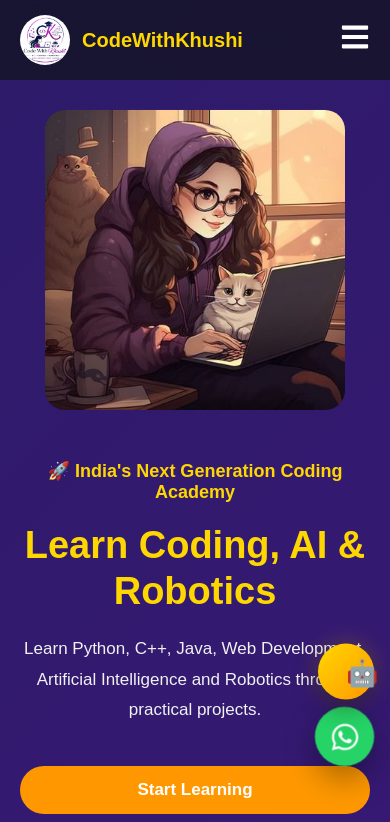
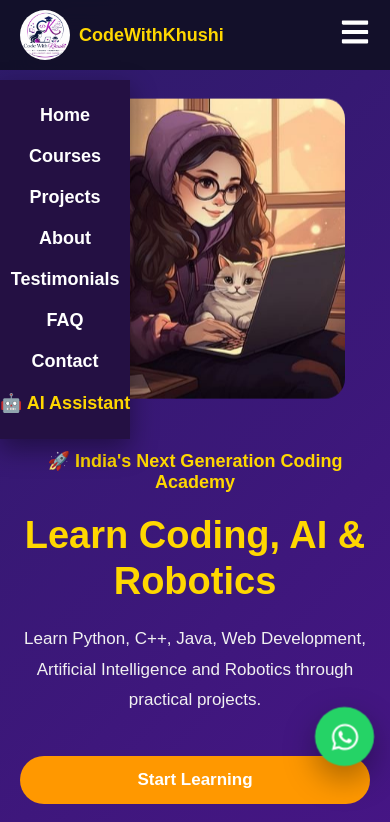
Before and after one commit to khushicode27-sys/codewithkhushi, a React (Vite) app: page / in a window 390 px wide. Shown: the top 822 px of the page. Built offline with nearby package versions, Linux system fonts and the light colour scheme.

Commit message:
Add multiple pages and navigation

```diff
--- a/package.json
+++ b/package.json
@@ -19,6 +19,7 @@
     "react-dom": "^19.2.8",
     "react-icons": "^5.7.0",
     "react-markdown": "^10.1.0",
+    "react-router-dom": "^7.18.2",
     "swiper": "^14.0.7"
   },
   "devDependencies": {
--- a/src/App.jsx
+++ b/src/App.jsx
@@ -1,3 +1,5 @@
+import { BrowserRouter, Routes, Route } from "react-router-dom";
+
 import Navbar from "./components/Navbar";
 import Hero from "./components/Hero";
 import Featured from "./components/Featured";
@@ -16,29 +18,101 @@
 import Footer from "./components/Footer";
 import FloatingWhatsapp from "./components/FloatingWhatsapp";
 import ScrollTop from "./components/ScrollTop";
-function App() {
+
+function Home() {
   return (
     <>
-      <Navbar />
       <Hero />
       <Featured />
       <Projects />
       <WhyChoose />
+    </>
+  );
+}
+
+function CoursesPage() {
+  return (
+    <>
       <Courses />
       <Subjects />
       <Fees />
       <DemoVideo />
-      <AIChat />
-      <About />
-      <Achievements />
-      <Testimonials />
-      <FAQ />
-      <Contact />
-      <Footer />
-      <FloatingWhatsapp />
-<ScrollTop />
     </>
   );
 }
 
+function AboutPage() {
+  return (
+    <>
+      <About />
+      <WhyChoose />
+      <Achievements />
+    </>
+  );
+}
+
+function ProjectsPage() {
+  return <Projects />;
+}
+
+function TestimonialsPage() {
+  return (
+    <>
+      <Testimonials />
+      <Achievements />
+    </>
+  );
+}
+
+function FAQPage() {
+  return <FAQ />;
+}
+
+function ContactPage() {
+  return <Contact />;
+}
+
+function AIPage() {
+  return (
+    <>
+      <AIChat />
+    </>
+  );
+}
+
+function App() {
+  return (
+    <BrowserRouter>
+      <Navbar />
+
+      <main>
+        <Routes>
+          <Route path="/" element={<Home />} />
+
+          <Route path="/courses" element={<CoursesPage />} />
+
+          <Route path="/about" element={<AboutPage />} />
+
+          <Route path="/projects" element={<ProjectsPage />} />
+
+          <Route
+            path="/testimonials"
+            element={<TestimonialsPage />}
+          />
+
+          <Route path="/faq" element={<FAQPage />} />
+
+          <Route path="/contact" element={<ContactPage />} />
+
+          <Route path="/ai-assistant" element={<AIPage />} />
+        </Routes>
+      </main>
+
+      <Footer />
+      <FloatingWhatsapp />
+      <ScrollTop />
+    </BrowserRouter>
+  );
+}
+
 export default App;
--- a/src/components/Navbar.jsx
+++ b/src/components/Navbar.jsx
@@ -1,4 +1,5 @@
 import { useState } from "react";
+import { Link } from "react-router-dom";
 import { FaBars, FaTimes } from "react-icons/fa";
 import logo from "../assets/logo.jpeg";
 import "../styles/Navbar.css";
@@ -12,12 +13,17 @@
     <nav className="navbar">
 
       <div className="logo">
+        <Link to="/" onClick={closeMenu}>
           <img
             src={logo}
             alt="CodeWithKhushi Logo"
             className="logo-img"
           />
+        </Link>
+
+        <Link to="/" onClick={closeMenu}>
           <h2>CodeWithKhushi</h2>
+        </Link>
       </div>
 
       <div
@@ -30,33 +36,51 @@
       <ul className={menuOpen ? "nav-links active" : "nav-links"}>
 
         <li>
-          <a href="#home" onClick={closeMenu}>
+          <Link to="/" onClick={closeMenu}>
             Home
-          </a>
+          </Link>
         </li>
 
         <li>
-          <a href="#courses" onClick={closeMenu}>
+          <Link to="/courses" onClick={closeMenu}>
             Courses
-          </a>
+          </Link>
         </li>
 
         <li>
-          <a href="#projects" onClick={closeMenu}>
+          <Link to="/projects" onClick={closeMenu}>
             Projects
-          </a>
+          </Link>
         </li>
 
         <li>
-          <a href="#about" onClick={closeMenu}>
+          <Link to="/about" onClick={closeMenu}>
             About
-          </a>
+          </Link>
         </li>
 
         <li>
-          <a href="#contact" onClick={closeMenu}>
+          <Link to="/testimonials" onClick={closeMenu}>
+            Testimonials
+          </Link>
+        </li>
+
+        <li>
+          <Link to="/faq" onClick={closeMenu}>
+            FAQ
+          </Link>
+        </li>
+
+        <li>
+          <Link to="/contact" onClick={closeMenu}>
             Contact
-          </a>
+          </Link>
+        </li>
+
+        <li>
+          <Link to="/ai-assistant" onClick={closeMenu}>
+            🤖 AI Assistant
+          </Link>
         </li>
 
       </ul>
--- a/src/styles/Navbar.css
+++ b/src/styles/Navbar.css
@@ -1,108 +1,220 @@
 /* ================= NAVBAR ================= */
 
-.navbar{
-    width:100%;
-    position:sticky;
-    top:0;
-    left:0;
-    z-index:999;
-    display:flex;
-    justify-content:space-between;
-    align-items:center;
-    padding:18px 8%;
-    background:rgba(20,20,40,.85);
-    backdrop-filter:blur(12px);
+.navbar {
+  width: 100%;
+  height: 80px;
+  position: sticky;
+  top: 0;
+  z-index: 9999;
+
+  display: flex;
+  align-items: center;
+  justify-content: space-between;
+
+  padding: 8px 3%;
+  box-sizing: border-box;
+
+  background: rgba(18, 16, 40, 0.96);
+  backdrop-filter: blur(15px);
 }
 
-.logo{
-    display:flex;
-    align-items:center;
-    gap:12px;
+/* ================= LOGO ================= */
+
+.logo {
+  display: flex;
+  align-items: center;
+  gap: 9px;
+  flex-shrink: 0;
 }
 
-.logo-img{
-    width:55px;
-    height:55px;
-    border-radius:50%;
-    object-fit:cover;
+.logo a {
+  text-decoration: none;
 }
 
-.logo h2{
-    color:#FFD700;
-    font-size:28px;
-    font-weight:700;
+.logo-img {
+  width: 52px;
+  height: 52px;
+  border-radius: 50%;
+  object-fit: cover;
 }
 
-.nav-links{
-    display:flex;
-    list-style:none;
-    gap:35px;
+.logo h2 {
+  margin: 0;
+  color: #ffd700;
+  font-size: 24px;
+  font-weight: 700;
+  white-space: nowrap;
 }
 
-.nav-links li{
-    list-style:none;
+/* ================= NAVIGATION ================= */
+
+.nav-links {
+  display: flex;
+  align-items: center;
+  justify-content: flex-end;
+
+  gap: 18px;
+
+  margin: 0;
+  padding: 0;
+
+  list-style: none;
+  flex-shrink: 1;
 }
 
-.nav-links a{
-    text-decoration:none;
-    color:white;
-    font-size:18px;
-    font-weight:600;
-    transition:.3s;
+.nav-links li {
+  list-style: none;
+  white-space: nowrap;
 }
 
-.nav-links a:hover{
-    color:#FFD700;
+.nav-links a {
+  color: white;
+  text-decoration: none;
+
+  font-size: 15px;
+  font-weight: 600;
+
+  transition: all 0.3s ease;
 }
 
-.menu-icon{
-    display:none;
-    color:white;
-    font-size:30px;
-    cursor:pointer;
+.nav-links a:hover {
+  color: #ffd700;
 }
 
-/* ================= MOBILE ================= */
+/* AI Assistant */
 
-@media(max-width:768px){
-
-    .navbar{
-        padding:15px 20px;
+.nav-links li:last-child a {
+  color: #ffd700;
 }
 
-    .logo h2{
-        font-size:20px;
+.nav-links li:last-child a:hover {
+  color: white;
 }
 
-    .logo-img{
-        width:45px;
-        height:45px;
+/* ================= MENU ICON ================= */
+
+.menu-icon {
+  display: none;
+  color: white;
+  font-size: 27px;
+  cursor: pointer;
 }
 
-    .menu-icon{
-        display:block;
+/* ================= LAPTOP ================= */
+
+@media (max-width: 1300px) {
+
+  .navbar {
+    padding: 8px 2%;
   }
 
-    .nav-links{
-        position:absolute;
-        top:78px;
-        left:0;
-        width:100%;
-        background:#2d1b69;
-        display:none;
-        flex-direction:column;
-        align-items:center;
-        gap:25px;
-        padding:25px 0;
-        box-shadow:0 10px 20px rgba(0,0,0,.3);
+  .logo h2 {
+    font-size: 21px;
   }
 
-    .nav-links.active{
-        display:flex;
+  .logo-img {
+    width: 48px;
+    height: 48px;
   }
 
-    .nav-links a{
-        font-size:18px;
+  .nav-links {
+    gap: 13px;
   }
 
+  .nav-links a {
+    font-size: 14px;
   }
+}
+
+/* ================= TABLET / MOBILE ================= */
+
+@media (max-width: 1050px) {
+
+  .navbar {
+    height: 70px;
+    padding: 8px 18px;
+  }
+
+  .logo h2 {
+    font-size: 20px;
+  }
+
+  .logo-img {
+    width: 45px;
+    height: 45px;
+  }
+
+  .menu-icon {
+    display: block;
+  }
+
+  .nav-links {
+    position: absolute;
+
+    top: 70px;
+    left: 0;
+
+    width: 100%;
+
+    display: none;
+    flex-direction: column;
+    align-items: center;
+
+    gap: 20px;
+
+    padding: 25px 0;
+
+    background: #21134f;
+
+    box-shadow: 0 10px 25px rgba(0, 0, 0, 0.4);
+  }
+
+  .nav-links.active {
+    display: flex;
+  }
+
+  .nav-links a {
+    font-size: 18px;
+  }
+}
+
+/* ================= SMALL MOBILE ================= */
+
+@media (max-width: 480px) {
+
+  .logo h2 {
+    font-size: 18px;
+  }
+
+  .logo-img {
+    width: 42px;
+    height: 42px;
+  }
+
+  .menu-icon {
+    font-size: 24px;
+  }
+}
+/* FORCE ALL NAVBAR LINKS */
+
+.nav-links {
+  display: flex !important;
+  flex-wrap: nowrap !important;
+  overflow: visible !important;
+  width: auto !important;
+  max-width: none !important;
+  gap: 20px !important;
+}
+
+.nav-links li {
+  display: list-item !important;
+  visibility: visible !important;
+  opacity: 1 !important;
+  flex-shrink: 0 !important;
+}
+
+.nav-links a {
+  display: inline-block !important;
+  visibility: visible !important;
+  white-space: nowrap !important;
+}
```
Also changed, not shown: 1 other file (tests, documents, lock files or other folders). Lines whose indentation alone changed are shown as unchanged.
